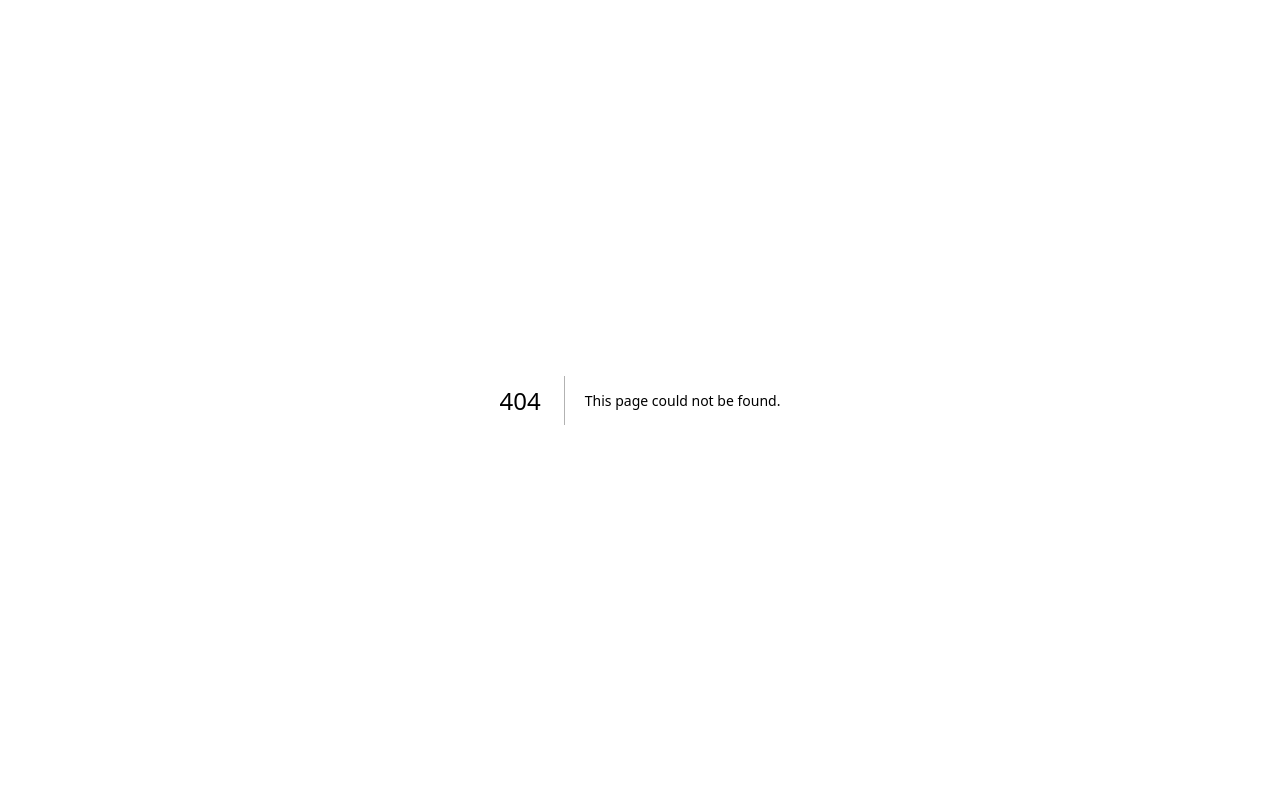
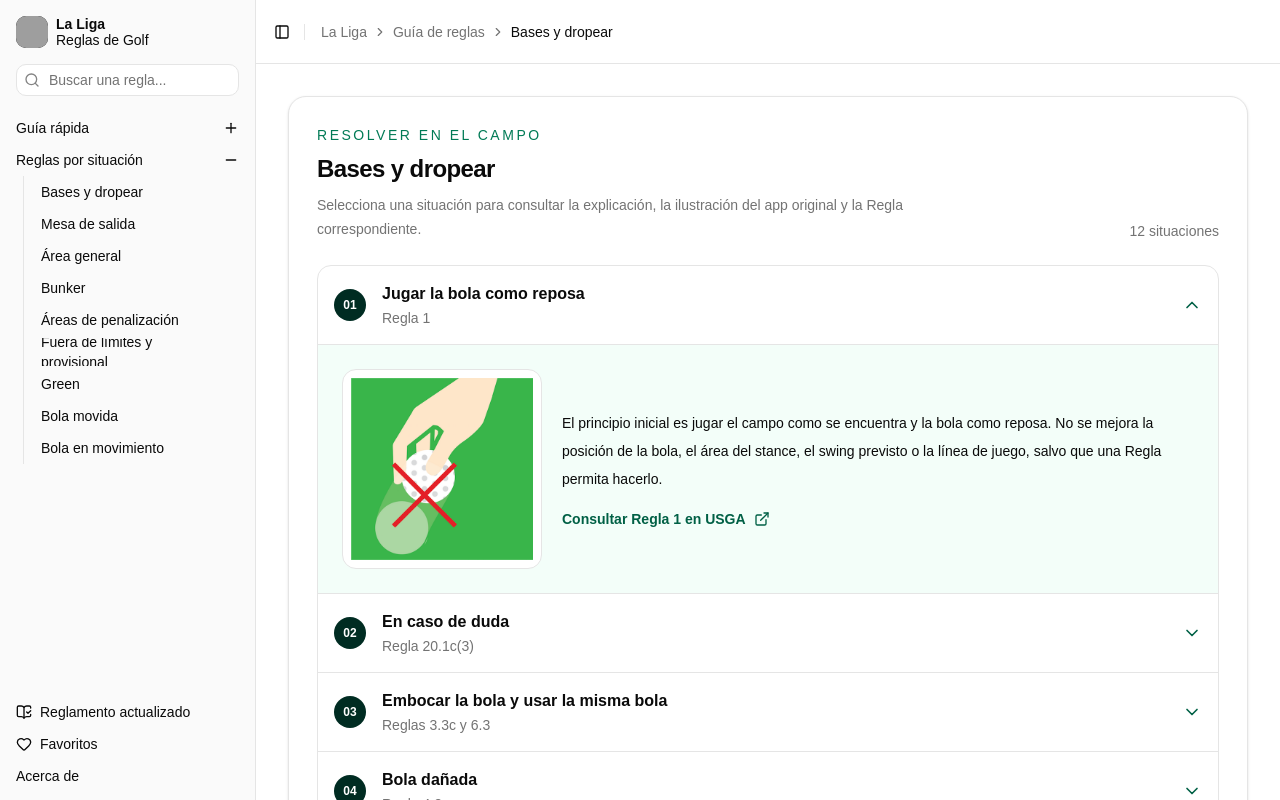
Before and after one commit to IgnacioCepeda/Golf_Rules, a Next.js app in the folder web/: page /dashboard/bases-y-dropear in a window 1280 px wide. Before the commit this address had no page. Shown: the top 800 px of the page. Built offline with nearby package versions, Linux system fonts and the light colour scheme; grey boxes are pictures that could not be loaded.

Commit message:
feat: split rule sections into pages v0.6.0

```diff
--- a/web/app/acerca-de/page.tsx
+++ b/web/app/acerca-de/page.tsx
@@ -20,7 +20,7 @@ export default function AboutPage() {
           <dl className="mt-6 space-y-3 text-sm">
             <div className="flex justify-between gap-4 border-b border-white/10 pb-3">
               <dt className="text-neutral-400">Versión</dt>
-              <dd className="font-medium">0.5.1</dd>
+              <dd className="font-medium">0.6.0</dd>
             </div>
             <div className="flex justify-between gap-4">
               <dt className="text-neutral-400">Desarrollo</dt>
--- /dev/null
+++ b/web/app/dashboard/bases-y-dropear/page.tsx
@@ -0,0 +1,13 @@
+import { BasicsDroppingSection } from "@/components/basics-dropping-section"
+import { RulesPageLayout } from "@/components/rules-page-layout"
+
+export default function BasicsDroppingPage() {
+  return (
+    <RulesPageLayout title="Bases y dropear">
+      <BasicsDroppingSection />
+      <nav aria-label="Navegación entre secciones" className="flex justify-end">
+        <a href="/dashboard/mesa-de-salida" className="rounded-lg border px-4 py-2 text-sm font-semibold text-emerald-800 transition hover:bg-emerald-50">Mesa de salida →</a>
+      </nav>
+    </RulesPageLayout>
+  )
+}
--- /dev/null
+++ b/web/app/dashboard/mesa-de-salida/page.tsx
@@ -0,0 +1,13 @@
+import { RulesPageLayout } from "@/components/rules-page-layout"
+import { TeeingAreaSection } from "@/components/teeing-area-section"
+
+export default function TeeingAreaPage() {
+  return (
+    <RulesPageLayout title="Mesa de salida">
+      <TeeingAreaSection />
+      <nav aria-label="Navegación entre secciones" className="flex">
+        <a href="/dashboard/bases-y-dropear" className="rounded-lg border px-4 py-2 text-sm font-semibold text-emerald-800 transition hover:bg-emerald-50">← Bases y dropear</a>
+      </nav>
+    </RulesPageLayout>
+  )
+}
--- a/web/app/dashboard/page.tsx
+++ b/web/app/dashboard/page.tsx
@@ -1,6 +1,4 @@
 import { AppSidebar } from "@/components/app-sidebar"
-import { BasicsDroppingSection } from "@/components/basics-dropping-section"
-import { TeeingAreaSection } from "@/components/teeing-area-section"
 import Image from "next/image"
 import {
   Breadcrumb,
@@ -18,8 +16,8 @@ import {
 } from "@/components/ui/sidebar"
 
 const ruleSections = [
-  { title: "Bases y dropear", description: "Principios esenciales, alivio y el procedimiento correcto para dropear.", href: "#bases-y-dropear", status: "Disponible" },
-  { title: "Mesa de salida", description: "Cómo iniciar el hoyo, corregir errores y jugar desde el área de salida.", href: "#mesa-de-salida", status: "Disponible" },
+  { title: "Bases y dropear", description: "Principios esenciales, alivio y el procedimiento correcto para dropear.", href: "/dashboard/bases-y-dropear", status: "Disponible" },
+  { title: "Mesa de salida", description: "Cómo iniciar el hoyo, corregir errores y jugar desde el área de salida.", href: "/dashboard/mesa-de-salida", status: "Disponible" },
   { title: "Área general", description: "Situaciones frecuentes fuera de bunkers, greens y áreas de penalización.", href: "#", status: "Próximamente" },
   { title: "Bunker", description: "Opciones de alivio y restricciones al jugar desde la arena.", href: "#", status: "Próximamente" },
   { title: "Áreas de penalización", description: "Procedimientos para bolas en áreas amarillas y rojas.", href: "#", status: "Próximamente" },
@@ -40,7 +38,7 @@ export default function Page() {
           <Breadcrumb>
             <BreadcrumbList>
               <BreadcrumbItem className="hidden md:block">
-                <BreadcrumbLink href="#">La Liga</BreadcrumbLink>
+                <BreadcrumbLink href="/dashboard">La Liga</BreadcrumbLink>
               </BreadcrumbItem>
               <BreadcrumbSeparator className="hidden md:block" />
               <BreadcrumbItem>
@@ -83,8 +81,6 @@ export default function Page() {
               ))}
             </div>
           </section>
-          <BasicsDroppingSection />
-          <TeeingAreaSection />
         </main>
       </SidebarInset>
     </SidebarProvider>
--- a/web/components/app-sidebar.tsx
+++ b/web/components/app-sidebar.tsx
@@ -39,8 +39,8 @@ const data = {
       title: "Reglas por situación",
       url: "#",
       items: [
-        { title: "Bases y dropear", url: "/dashboard#bases-y-dropear" },
-        { title: "Mesa de salida", url: "/dashboard#mesa-de-salida" },
+        { title: "Bases y dropear", url: "/dashboard/bases-y-dropear" },
+        { title: "Mesa de salida", url: "/dashboard/mesa-de-salida" },
         { title: "Área general", url: "#" },
         { title: "Bunker", url: "#" },
         { title: "Áreas de penalización", url: "#" },
@@ -58,7 +58,7 @@ export function AppSidebar({ ...props }: React.ComponentProps<typeof Sidebar>) {
       <SidebarHeader>
         <SidebarMenu>
           <SidebarMenuItem>
-            <SidebarMenuButton size="lg" render={<a href="#" />}>
+            <SidebarMenuButton size="lg" render={<a href="/dashboard" />}>
               <div className="relative aspect-square size-8 overflow-hidden rounded-lg bg-black">
                 <Image
                   src="/la-liga-ycc-logo.png"
--- /dev/null
+++ b/web/components/rules-page-layout.tsx
@@ -0,0 +1,41 @@
+import { AppSidebar } from "@/components/app-sidebar"
+import {
+  Breadcrumb,
+  BreadcrumbItem,
+  BreadcrumbLink,
+  BreadcrumbList,
+  BreadcrumbPage,
+  BreadcrumbSeparator,
+} from "@/components/ui/breadcrumb"
+import { Separator } from "@/components/ui/separator"
+import { SidebarInset, SidebarProvider, SidebarTrigger } from "@/components/ui/sidebar"
+import type { ReactNode } from "react"
+
+type RulesPageLayoutProps = {
+  title: string
+  children: ReactNode
+}
+
+export function RulesPageLayout({ title, children }: RulesPageLayoutProps) {
+  return (
+    <SidebarProvider>
+      <AppSidebar />
+      <SidebarInset>
+        <header className="flex h-16 shrink-0 items-center gap-2 border-b px-4">
+          <SidebarTrigger className="-ml-1" />
+          <Separator orientation="vertical" className="mr-2 data-vertical:h-4 data-vertical:self-auto" />
+          <Breadcrumb>
+            <BreadcrumbList>
+              <BreadcrumbItem className="hidden md:block"><BreadcrumbLink href="/dashboard">La Liga</BreadcrumbLink></BreadcrumbItem>
+              <BreadcrumbSeparator className="hidden md:block" />
+              <BreadcrumbItem className="hidden md:block"><BreadcrumbLink href="/dashboard">Guía de reglas</BreadcrumbLink></BreadcrumbItem>
+              <BreadcrumbSeparator className="hidden md:block" />
+              <BreadcrumbItem><BreadcrumbPage>{title}</BreadcrumbPage></BreadcrumbItem>
+            </BreadcrumbList>
+          </Breadcrumb>
+        </header>
+        <main className="flex flex-1 flex-col gap-6 p-4 md:p-8">{children}</main>
+      </SidebarInset>
+    </SidebarProvider>
+  )
+}
--- a/web/package.json
+++ b/web/package.json
@@ -1,6 +1,6 @@
 {
   "name": "web",
-  "version": "0.5.1",
+  "version": "0.6.0",
   "private": true,
   "scripts": {
     "dev": "next dev",
```
Also changed, not shown: 1 other file (tests, documents, lock files or other folders). Lines whose indentation alone changed are shown as unchanged.
